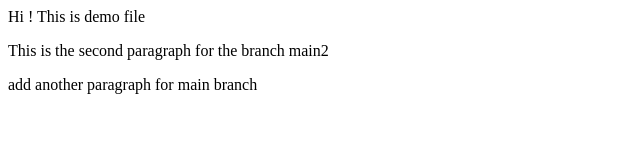
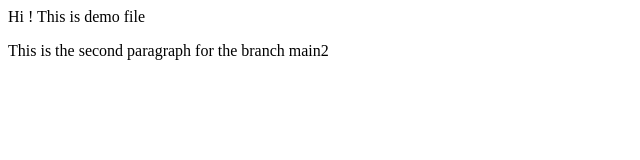
Before and after one commit to Md-ShohanurRahman/Demo1, a plain HTML site: page index.html in a window 1280 px wide. Shown: the whole page, without its empty margins (0-640 px from the left). Drawn offline with Linux system fonts and the light colour scheme.

Commit message:
add small change

```diff
--- a/index.html
+++ b/index.html
@@ -1,3 +1,2 @@
 <p> Hi ! This is demo file </p>
 <p>This is the second paragraph for the branch main2</p>
-<p>add another paragraph for main branch </p>
```
